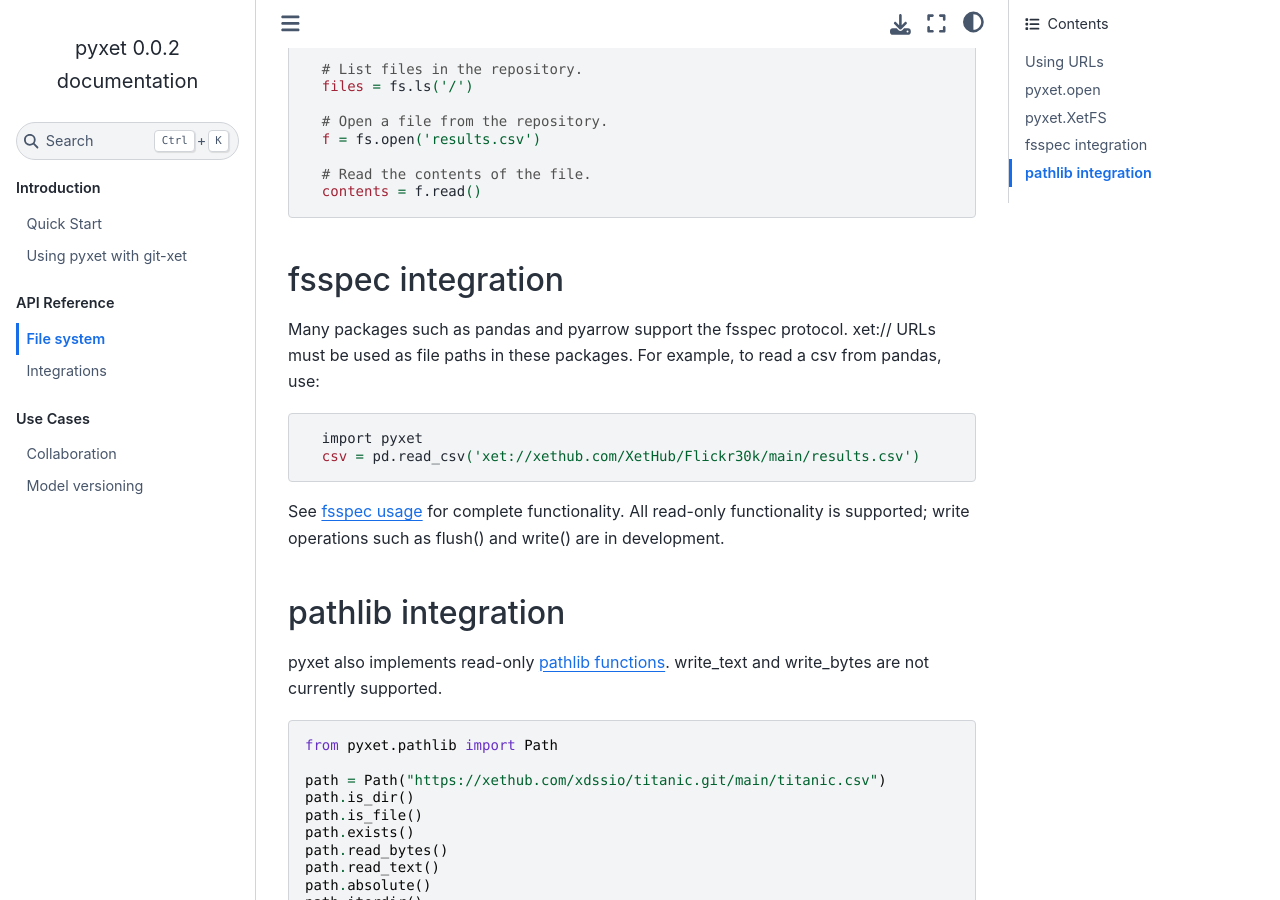
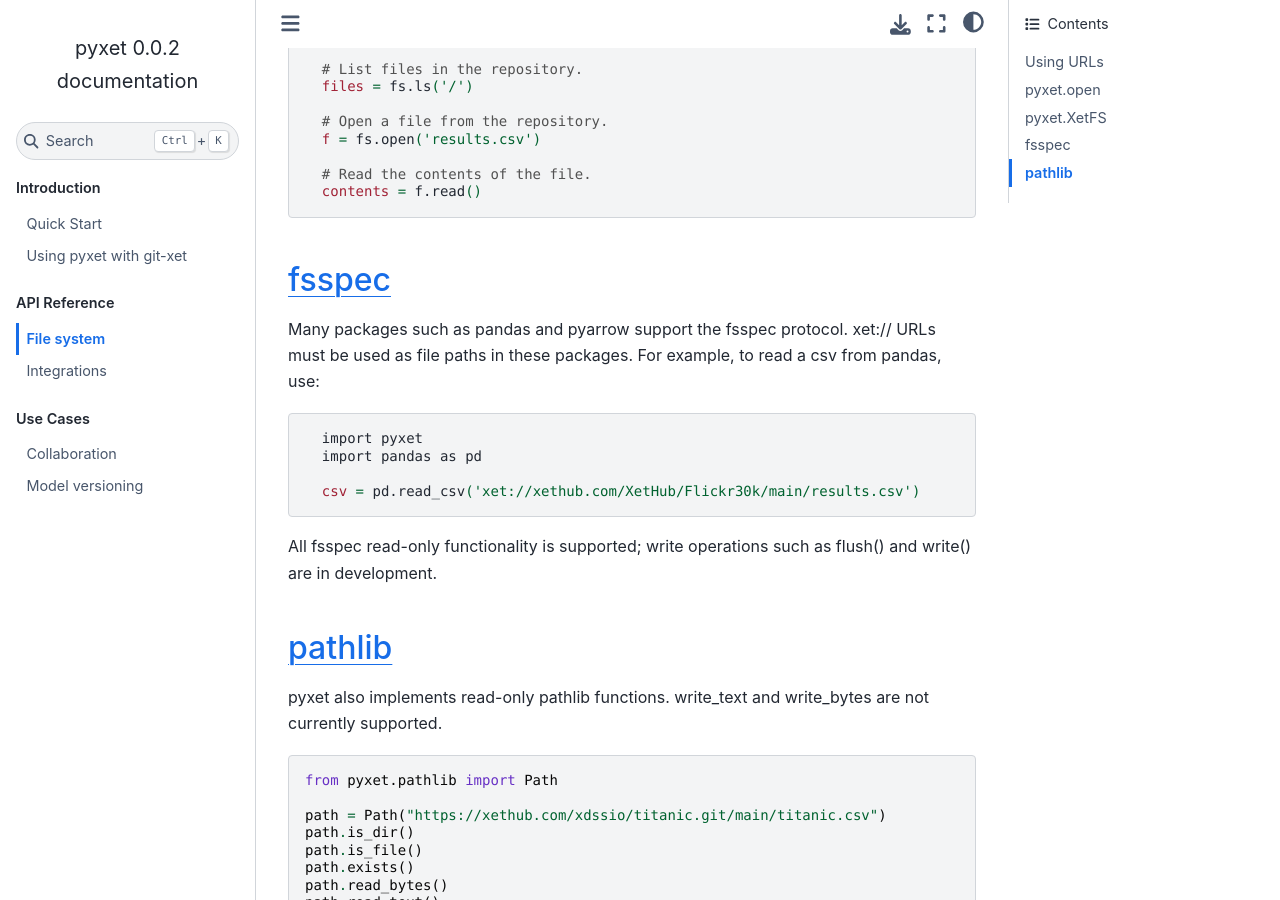
Before and after one commit to xetdata/pyxet, a Sphinx documentation site: the page built from docs/markdowns/filesystem.md, in a window 1280 px wide and 900 px high, scrolled down 1468 px. Built offline with Sphinx 7.4.7 and the Sphinx Book theme 1.1.4, drawn with Linux system fonts in a browser that asks for light colours; pages that are not in the unit, such as notebooks, are missing from menus.

Commit message:
Address comments

````diff
--- a/docs/markdowns/filesystem.md
+++ b/docs/markdowns/filesystem.md
@@ -60,23 +60,23 @@ Example usage of `pyxet.XetFS`:
   contents = f.read()
 ```
 
-## fsspec integration
+## [fsspec](https://filesystem-spec.readthedocs.io/en/latest/usage.html)
 
 Many packages such as pandas and pyarrow support the fsspec protocol.
 xet:// URLs must be used as file paths in these packages. For example, to read a csv from pandas, use:
 
 ```sh
   import pyxet
+  import pandas as pd
+
   csv = pd.read_csv('xet://xethub.com/XetHub/Flickr30k/main/results.csv')
 ```
 
-See [fsspec usage](https://filesystem-spec.readthedocs.io/en/latest/usage.html) for complete functionality. All read-only
-functionality is supported; write operations such as flush() and write() are in development.
+All fsspec read-only functionality is supported; write operations such as flush() and write() are in development.
 
-## pathlib integration
+## [pathlib](https://docs.python.org/3/library/pathlib.html)
 
-pyxet also implements read-only [pathlib functions](https://docs.python.org/3/library/pathlib.html).
-write_text and write_bytes are not currently supported.
+pyxet also implements read-only pathlib functions. write_text and write_bytes are not currently supported.
 
 ```python
 from pyxet.pathlib import Path
````
Also changed, not shown: docs/markdowns/quickstart.md (+1 -1 lines).
